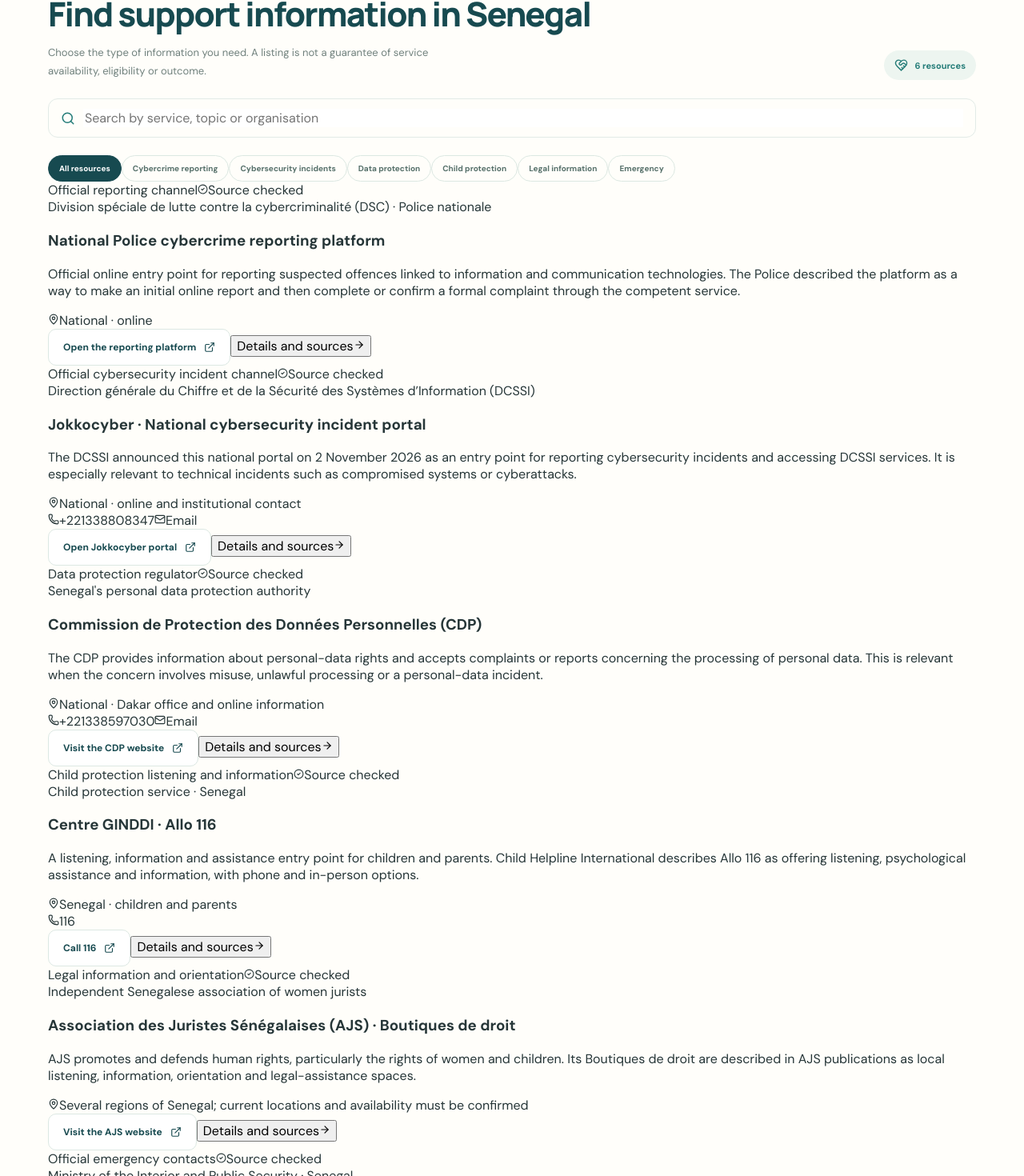
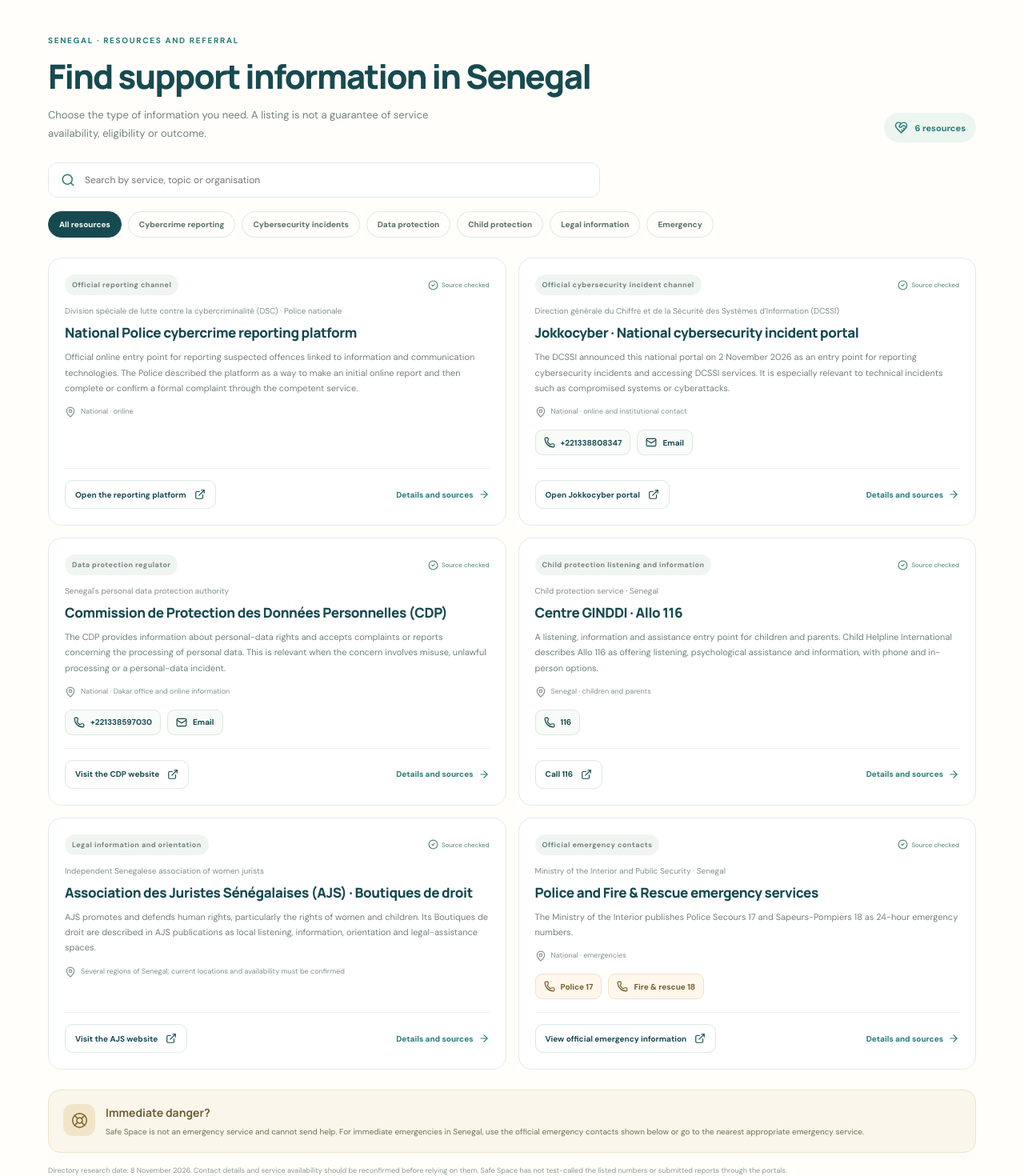
Before and after one commit to aocreativity-dev/safespace, a React (Vite) app: page / in a window 1280 px wide. Shown: the part 5494-6964 px from the top of the page at 80% size. Built offline with nearby package versions, Linux system fonts and the light colour scheme.

Commit message:
Style bilingual Senegal support directory and detail reader

```diff
--- a/src/styles.css
+++ b/src/styles.css
@@ -111,3 +111,55 @@
   .toolkit-content-section p,.toolkit-content-section li,.article-intro{font-size:10pt!important;color:#222!important}
   .toolkit-note,.safety-disclaimer{display:none!important}
 }
+
+/* Senegal support directory */
+.support-directory-section{padding:78px 0 88px}
+.support-directory-section .section-heading{margin-bottom:25px}
+.directory-search{max-width:690px;background:#fff;margin:0 0 17px}
+.directory-search input{font-size:12px}
+.directory-filters{display:flex;flex-wrap:wrap;gap:8px;margin:0 0 25px}
+.support-grid{display:grid;grid-template-columns:repeat(2,minmax(0,1fr));gap:15px}
+.support-card{border:1px solid var(--line);border-radius:17px;background:#fff;padding:20px;display:flex;flex-direction:column;min-width:0;transition:transform .22s,box-shadow .22s,border-color .22s}
+.support-card:hover{transform:translateY(-3px);box-shadow:0 14px 32px #174a5010;border-color:#c5dcd3}
+.support-card-top{display:flex;align-items:center;justify-content:space-between;gap:10px;margin-bottom:12px}
+.support-kind{font-size:9px;letter-spacing:.45px;font-weight:700;color:#718680;background:#f0f5f2;padding:7px 9px;border-radius:30px}
+.support-status{display:inline-flex;align-items:center;gap:4px;font-size:8px;color:#4d8374;white-space:nowrap}
+.support-provider{font-size:10px;line-height:1.5;color:#81918a}
+.support-card h3{font:750 17px/1.35 var(--serif);letter-spacing:-.4px;color:var(--teal);margin:9px 0}
+.support-card>p{font-size:11px;line-height:1.75;color:#71817b;margin:0 0 13px}
+.support-coverage{display:flex;gap:6px;align-items:flex-start;font-size:9px;color:#81918a;margin:0 0 15px}
+.support-coverage svg{flex-shrink:0}
+.support-contact-actions{display:flex;flex-wrap:wrap;gap:8px;margin:0 0 16px}
+.support-contact-link{display:inline-flex;align-items:center;gap:7px;border:1px solid #dce9e2;background:#f8fbf8;border-radius:9px;padding:8px 10px;font-size:10px;color:var(--teal);text-decoration:none;font-weight:700}
+.support-contact-link:hover{border-color:#9bbeb1;background:#edf5f0}
+.support-contact-link.emergency-link{background:#fff7eb;border-color:#f0e2c9;color:#785d2b}
+.support-card-footer{display:flex;align-items:center;justify-content:space-between;gap:10px;border-top:1px solid #edf1ee;padding-top:14px;margin-top:auto;flex-wrap:wrap}
+.support-open-link{font-size:10px;padding:10px 12px;text-decoration:none}
+.support-details-button{display:inline-flex;align-items:center;gap:6px;border:0;background:none;color:var(--teal2);font-size:10px;font-weight:700;padding:7px 0}
+.support-details-button:hover{text-decoration:underline}
+.directory-emergency-note{display:flex;align-items:flex-start;gap:13px;background:#fbf6eb;border:1px solid #efe3c9;border-radius:15px;padding:17px 18px;margin:25px 0 0}
+.directory-emergency-icon{width:40px;height:40px;display:grid;place-items:center;flex-shrink:0;border-radius:12px;background:#f1e5c9;color:#8b713d}
+.directory-emergency-note strong{font:700 14px var(--serif);color:#705d34}
+.directory-emergency-note p{font-size:10px;line-height:1.7;color:#766d59;margin:5px 0 0}
+.directory-maintenance-note{font-size:9px;line-height:1.7;color:#8c9892;margin:15px 0 0}
+.support-detail-backdrop{position:fixed;inset:0;z-index:60;background:#102f2d8a;display:flex;justify-content:center;align-items:center;padding:20px;backdrop-filter:blur(4px);animation:fadeIn .2s ease}
+.support-detail-modal{width:min(760px,100%);max-height:90vh;background:#fffefa;border-radius:20px;box-shadow:0 28px 90px #0c26264a;overflow:hidden;display:flex;flex-direction:column;animation:slideIn .25s ease}
+.support-detail-header{display:flex;align-items:flex-start;gap:14px;padding:22px 25px 19px;border-bottom:1px solid var(--line)}
+.support-detail-icon{width:43px;height:43px;display:grid;place-items:center;flex-shrink:0;border-radius:13px;background:var(--sage);color:var(--teal2)}
+.support-detail-heading{min-width:0;flex:1}
+.support-detail-heading h2{font:800 clamp(21px,3vw,28px)/1.2 var(--serif);letter-spacing:-.7px;color:var(--teal);margin:8px 0}
+.support-detail-body{padding:22px 27px 27px;overflow:auto}
+.support-detail-facts{display:grid;grid-template-columns:1fr 1fr;gap:12px;margin:20px 0}
+.support-detail-facts>div{background:#f1f6f2;border-radius:12px;padding:13px}
+.support-detail-facts span,.support-detail-facts strong{display:block}
+.support-detail-facts span{font-size:9px;color:#82918b;margin-bottom:6px}
+.support-detail-facts strong{font-size:11px;color:var(--teal)}
+.support-detail-block{margin:20px 0}
+.support-detail-block h3{font:700 15px var(--serif);color:var(--teal);margin:0 0 8px}
+.support-detail-block p{font-size:11px;line-height:1.8;color:#687a73;margin:0}
+.support-detail-block ul{padding-left:18px;margin:0}
+.support-detail-block li{font-size:11px;line-height:1.7;color:#687a73;margin:0 0 8px}
+.support-detail-block li a{color:var(--teal2);display:inline-flex;align-items:center;gap:6px;text-decoration:underline}
+.support-detail-actions{display:flex;gap:10px;flex-wrap:wrap;margin-top:22px;padding-top:18px;border-top:1px solid var(--line)}
+@media(max-width:900px){.support-grid{grid-template-columns:1fr 1fr}}
+@media(max-width:600px){.support-directory-section{padding:62px 0 70px}.support-grid{grid-template-columns:1fr}.support-card{padding:18px}.support-detail-backdrop{padding:9px;align-items:flex-end}.support-detail-modal{max-height:93vh;border-radius:18px 18px 12px 12px}.support-detail-header{padding:17px 16px 15px;gap:10px}.support-detail-body{padding:18px 17px 23px}.support-detail-facts{grid-template-columns:1fr}.support-card-footer{align-items:flex-start}.support-open-link{max-width:100%}}
```
